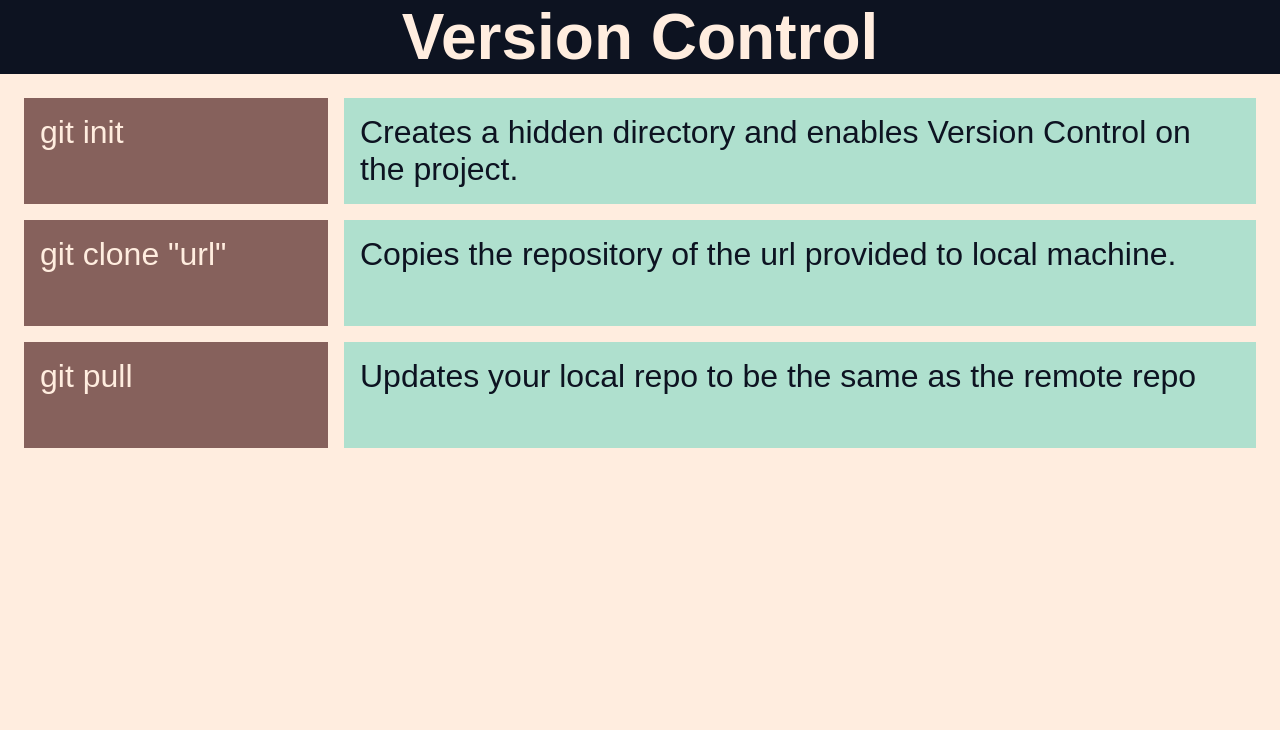
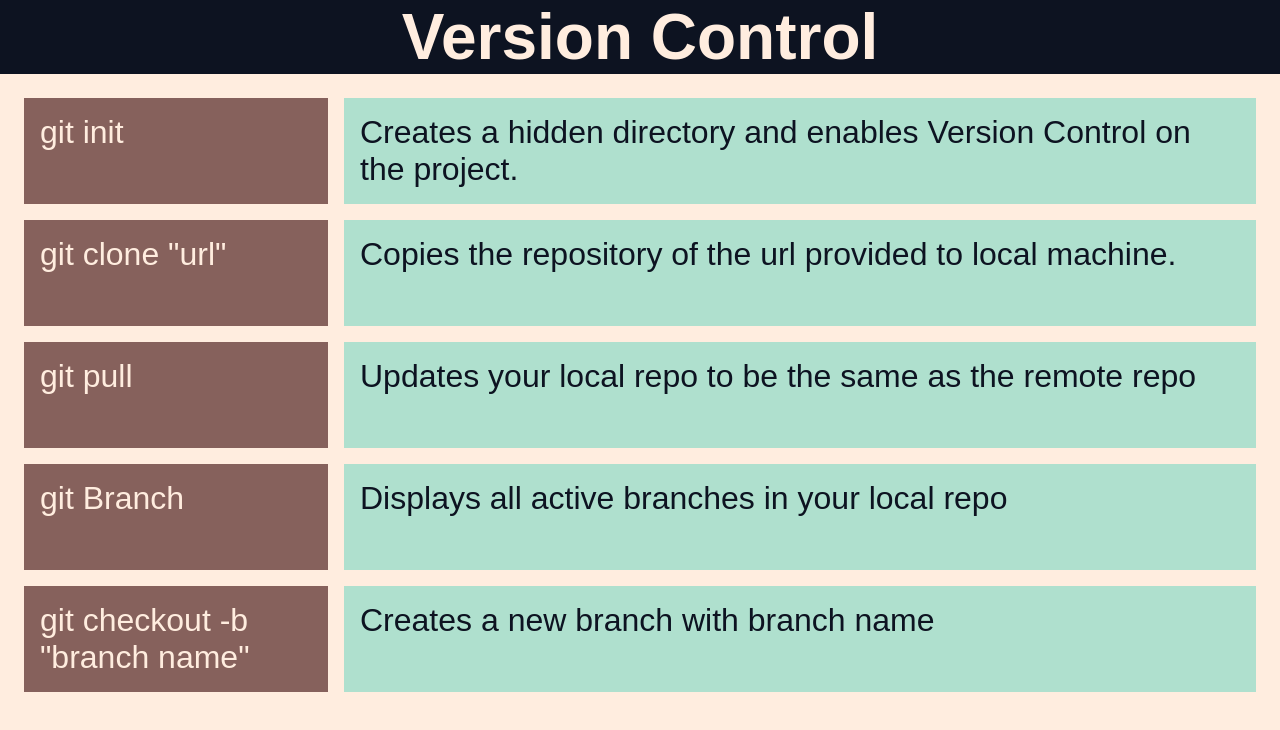
Before and after one commit to DimitarIM/version-control, a plain HTML site: page index.html in a window 1280 px wide. Drawn offline with Linux system fonts and the light colour scheme.

Commit message:
added another div

```diff
--- a/index.html
+++ b/index.html
@@ -13,10 +13,18 @@
     <main class="git-commands">
         <div class="git-commands_command"> git init</div>
         <div class="git-commands_effect">Creates a hidden directory and enables Version Control on the project.</div>
+
         <div class="git-commands_command"> git clone "url"</div>
         <div class="git-commands_effect">Copies the repository of the url provided to local machine.</div>
+
         <div class="git-commands_command">git pull</div>
         <div class="git-commands_effect">Updates your local repo to be the same as the remote repo</div>
+
+        <div class="git-commands_command">git Branch</div>
+        <div class="git-commands_effect">Displays all active branches in your local repo</div>
+
+        <div class="git-commands_command">git checkout -b "branch name"</div>
+        <div class="git-commands_effect">Creates a new branch with branch name</div>
     </main>
     <footer></footer>
 </body>
```
